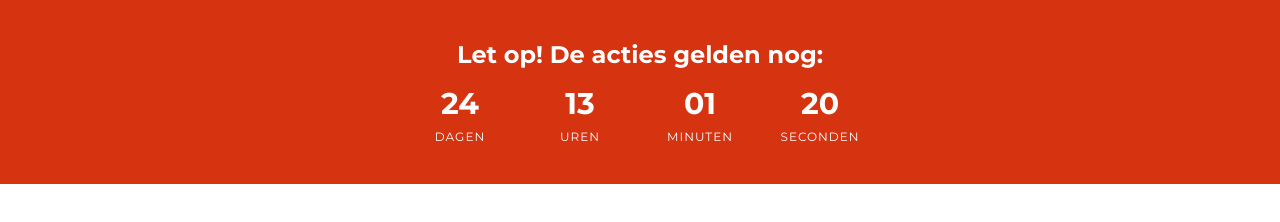
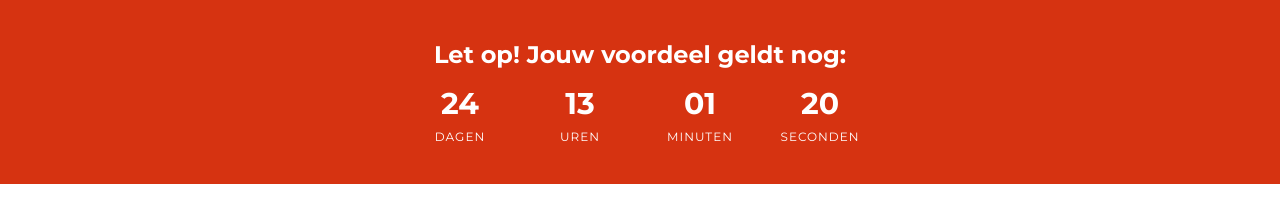
Before and after one commit to darrylrader-vvag/november-voordeelstorm-countdown, a plain HTML site: page index.html in a window 1280 px wide. Drawn offline with Linux system fonts and the light colour scheme.

Commit message:
Update index.html
textual edit "Jouw voordeel geldt nog:"

```diff
--- a/index.html
+++ b/index.html
@@ -105,7 +105,7 @@
 
 <body>
     <div class="countdown-banner">
-        <div class="countdown-heading">Let op! De acties gelden nog:</div>
+        <div class="countdown-heading">Let op! Jouw voordeel geldt nog:</div>
         <div class="countdown-container">
             <div class="time-unit">
                 <div class="time-value" id="days">00</div>
```
